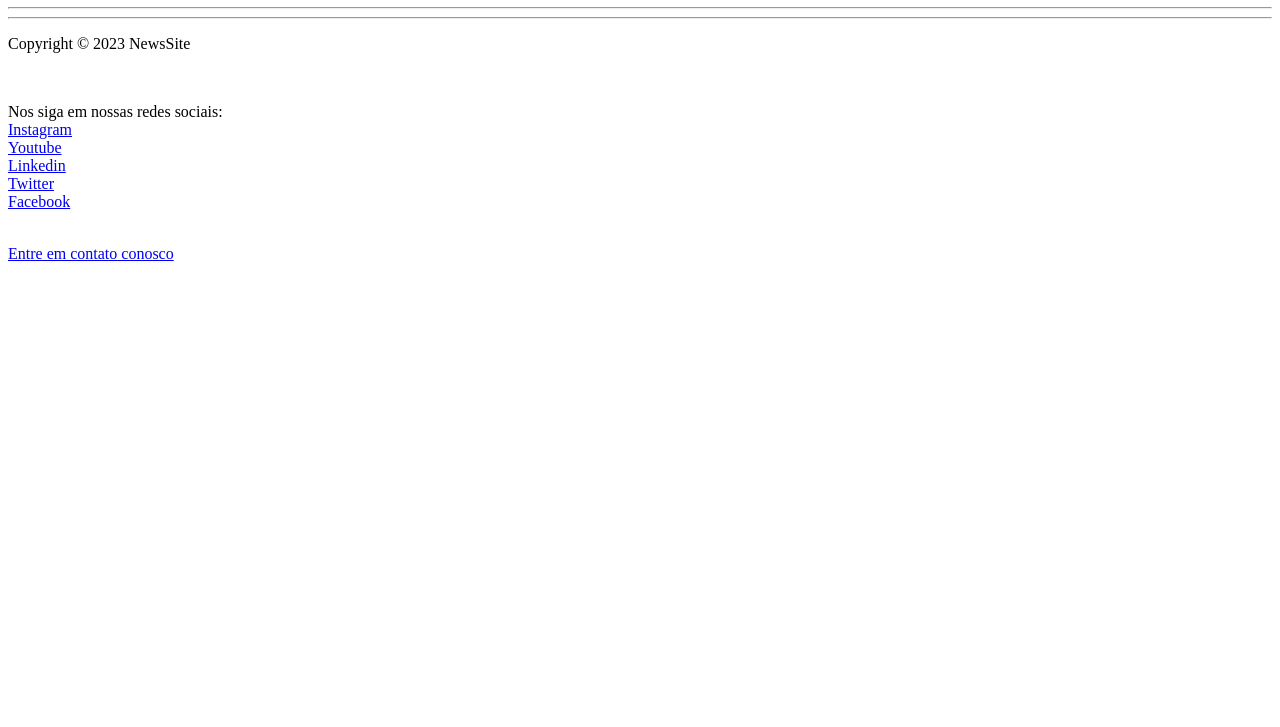
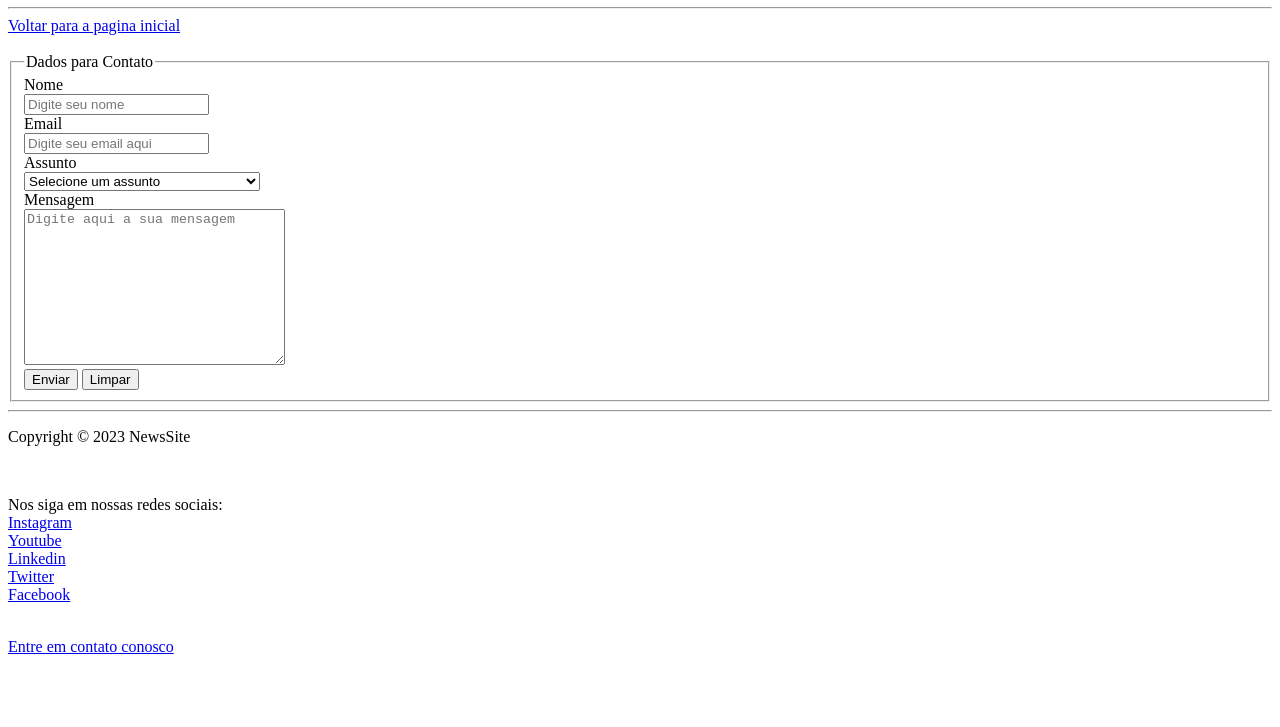
Before and after one commit to fernandodeavila/site-noticias, a plain HTML site: page contato-form.html in a window 1280 px wide. Shown: the part 73-800 px from the top of the page. Drawn offline with Linux system fonts and the light colour scheme.

Commit message:
Criação do Formulario

```diff
--- a/contato-form.html
+++ b/contato-form.html
@@ -11,12 +11,38 @@
 </head>
 <body>
     <header>
-        <h1>News Site</h1>
+        <h1>Formulario de Contato</h1>
 
     </header>
     <hr>
     <main>
+        <a href="./index.html">Voltar para a pagina inicial</a> <br><br>
+        <form method="get">
+            <fieldset>
+                <legend>Dados para Contato</legend>
+                <label for="nome">Nome</label><br>
+                <input type="text" id="nome" placeholder="Digite seu nome" maxlength="70" required><br>
 
+                <label for="email">Email</label><br>
+                <input type="email" id="email" placeholder="Digite seu email aqui" maxlength="70" required><br>
+
+                <label for="assunto">Assunto</label><br>
+                <select id="assunto" required><br>
+                    <option disabled selected>Selecione um assunto</option>
+                    <option>Interatividade do site</option>
+                    <option>Erro encontrado em alguma materia</option>
+                    <option>Elogio a um dos editores</option>
+                    <option>Sugestão de artigo</option>
+                    <option>Melhorias a serem feitas</option>
+                </select><br>
+
+                <label for="mensagem">Mensagem</label><br>
+                <textarea id="mensagem" cols="30" rows="10" placeholder="Digite aqui a sua mensagem" required></textarea><br>
+
+                <button type="submit">Enviar</button>
+                <button type="reset">Limpar</button>
+            </fieldset>
+        </form>
 
 
     </main>
```
